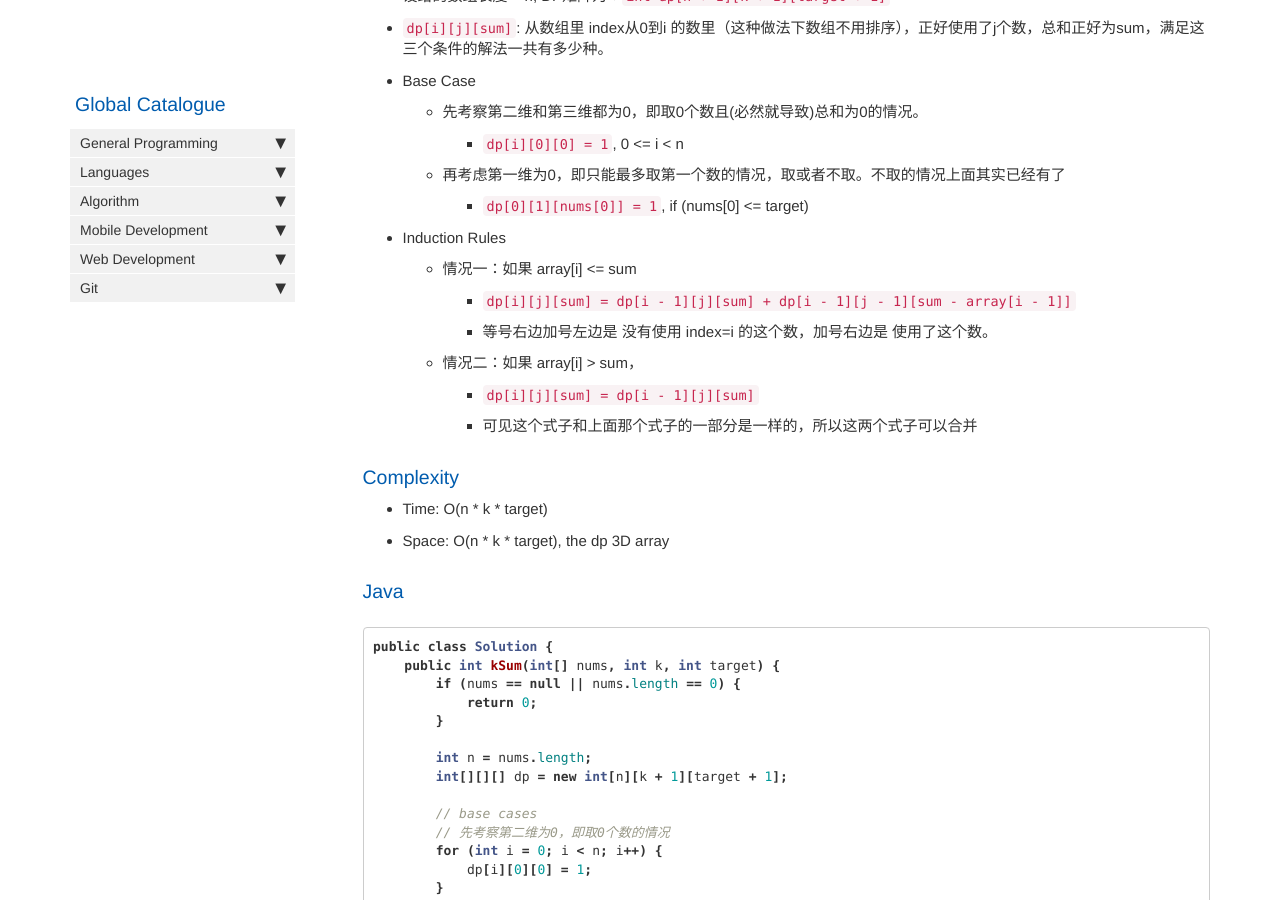
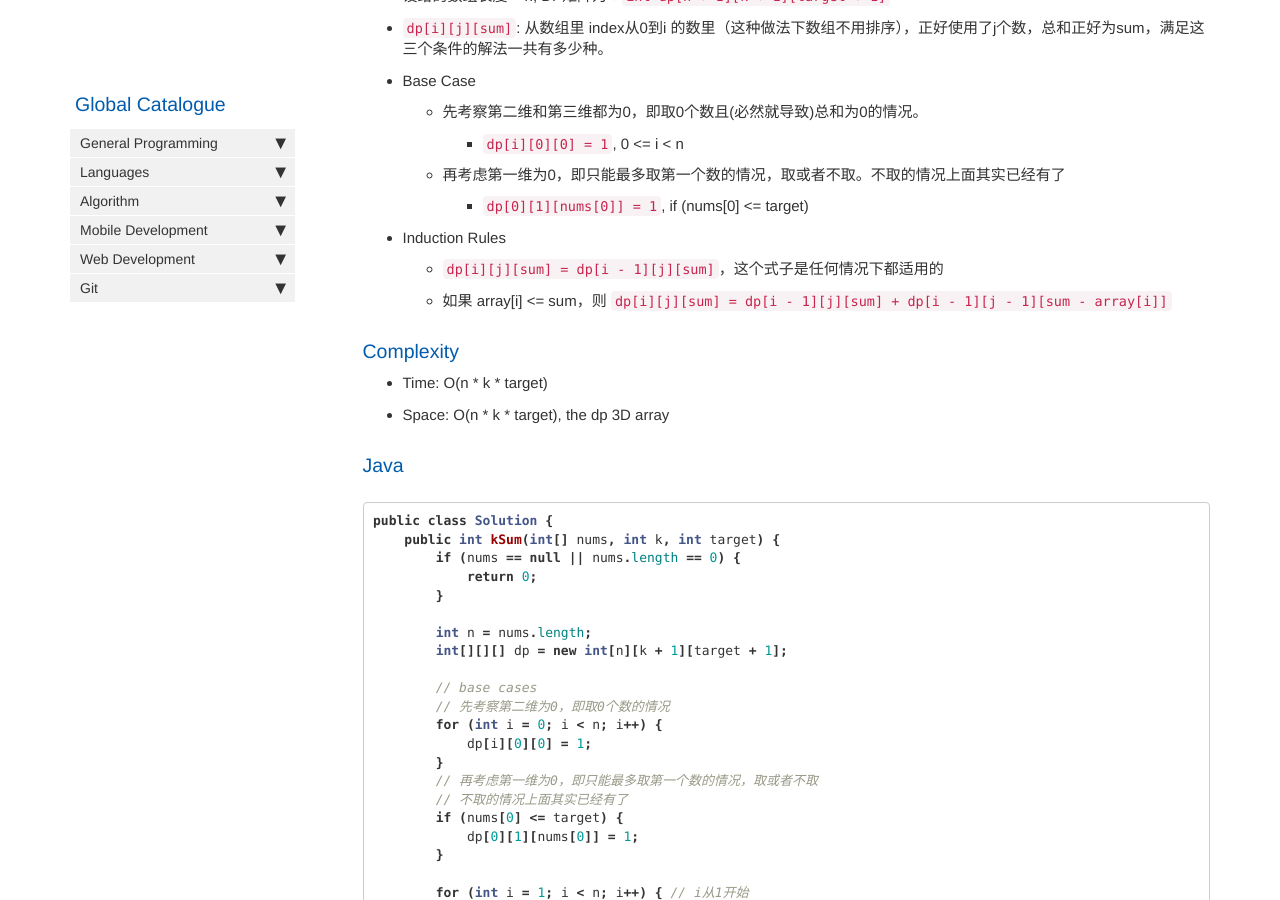
Before and after one commit to HungryOrc/hungryorc.github.io, a Jekyll site: the page built from pages/algorithm/algorithm_k_sum_number_of_solutions.md, in a window 1280 px wide and 900 px high, scrolled down 620 px. Built offline with Jekyll 4.4.1, drawn with Linux system fonts in a browser that asks for light colours; nearby versions of some CDN libraries; comment, search, counter and statistics services are not loaded.

Commit message:
Update algorithm_k_sum_number_of_solutions.md

```diff
--- a/pages/algorithm/algorithm_k_sum_number_of_solutions.md
+++ b/pages/algorithm/algorithm_k_sum_number_of_solutions.md
@@ -34,12 +34,8 @@ Find k numbers where sum is target. Calculate how many solutions there are?
   * 再考虑第一维为0，即只能最多取第一个数的情况，取或者不取。不取的情况上面其实已经有了
     * `dp[0][1][nums[0]] = 1`, if (nums[0] <= target)
 * Induction Rules
-  * 情况一：如果 array[i] <= sum
-    * `dp[i][j][sum] = dp[i - 1][j][sum] + dp[i - 1][j - 1][sum - array[i - 1]]`
-    * 等号右边加号左边是 没有使用 index=i 的这个数，加号右边是 使用了这个数。
-  * 情况二：如果 array[i] > sum，
-    * `dp[i][j][sum] = dp[i - 1][j][sum]`
-    * 可见这个式子和上面那个式子的一部分是一样的，所以这两个式子可以合并
+  * `dp[i][j][sum] = dp[i - 1][j][sum]`，这个式子是任何情况下都适用的
+  * 如果 array[i] <= sum，则 `dp[i][j][sum] = dp[i - 1][j][sum] + dp[i - 1][j - 1][sum - array[i]]`
 
 ### Complexity
 * Time: O(n * k * target)
```
